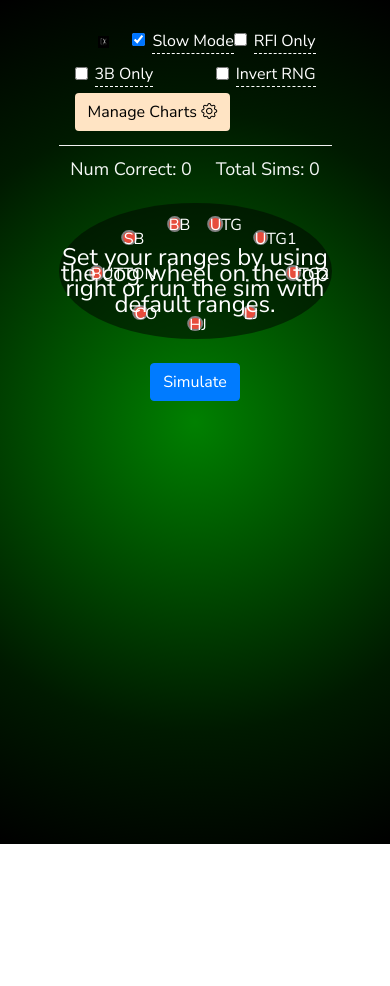
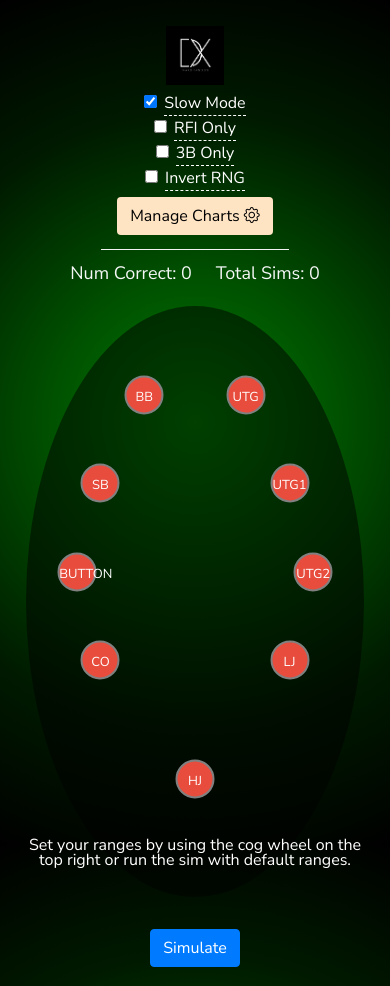
Before and after one commit to doublexmax/personal-website, a React (Create React App) app: page /gto-trainer in a window 390 px wide. Before the commit the page ends 844 px from the top, so only its background shows below. Built offline with nearby package versions, Linux system fonts and the light colour scheme.

Commit message:
add mobile support

```diff
--- a/src/Poker.js
+++ b/src/Poker.js
@@ -371,7 +371,7 @@ export default function Poker() {
               console.log('Please complete the current simulation before starting a new one.');
             }
           }}
-          className="btn btn-primary"
+          className="btn btn-primary btn-run-simulation"
         >
           Simulate
         </button>
--- a/src/poker.css
+++ b/src/poker.css
@@ -307,3 +307,128 @@ td {
   text-align: center;
   margin-top: 10px;
 }
+
+@media (max-width: 991px) {
+  .poker-nav {
+    display: inline-block;
+  }
+}
+
+@media (max-width: 576px) {
+  .sim-details {
+    font-size: unset;
+    top: 90%;
+  }
+}
+
+@media (max-width: 576px) {
+  .home-btn-img {
+    width: 15vw;
+  }
+
+  #popupBackground {
+    z-index:2;
+  }
+
+  .table-container {
+    width: 40vh;
+    height: 70vh; /* Increase container height to maintain vertical oval aspect ratio */
+  }
+
+  .card-display {
+    height: unset;
+  }
+
+  .poker-card {
+    width: 8vw;
+    height: 14vw;
+  }
+
+  .simulation {
+    left: calc(50% - 7vw);
+  }
+
+  .btn-run-simulation {
+    margin-top: 2vw;
+    margin-bottom: 5vw;
+  }
+
+  .sim-details {
+    z-index: 1;
+  }
+
+  .sim-button {
+    width: 14vw;
+  }
+
+  .sim-buttons {
+    left: calc(50% - 21vw - .75rem);
+    top: 95%;
+  }
+
+  .chips {
+    font-size: smaller;
+  }
+
+  .seat {
+    width: 10vw;
+    height: 10vw;
+    font-size: small;
+    line-height: 10vw;
+  }
+
+  /* Adjust seat positions for 9 seats in a vertical oval shape */
+  .seat:nth-child(1) {
+    top: 15%;
+    left: 65%;
+    transform: translate(-50%, -50%);
+  }
+
+  .seat:nth-child(2) {
+    top: 30%;
+    left: 78%;
+    transform: translate(-50%, -50%);
+  }
+
+  .seat:nth-child(3) {
+    top: 45%;
+    left: 85%;
+    transform: translate(-50%, -50%);
+  }
+
+  .seat:nth-child(4) {
+    top: 60%;
+    left: 78%;
+    transform: translate(-50%, -50%);
+  }
+
+  .seat:nth-child(5) {
+    top: 80%;
+    left: 50%;
+    transform: translate(-50%, -50%);
+  }
+
+  .seat:nth-child(6) {
+    top: 60%;
+    left: 22%;
+    transform: translate(-50%, -50%);
+  }
+
+  .seat:nth-child(7) {
+    top: 45%;
+    left: 15%;
+    transform: translate(-50%, -50%);
+  }
+
+  .seat:nth-child(8) {
+    top: 30%;
+    left: 22%;
+    transform: translate(-50%, -50%);
+  }
+
+  .seat:nth-child(9) {
+    top: 15%;
+    left: 35%;
+    transform: translate(-50%, -50%);
+  }
+}
```
